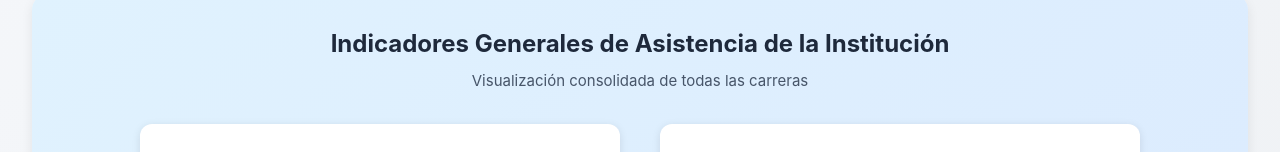
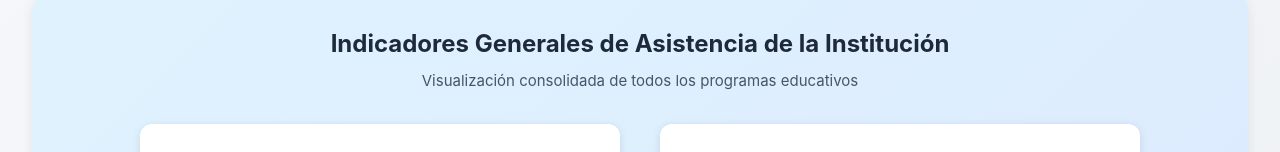
Before and after one commit to IvanFuentes/trayectoriasacademicas, an Angular app: page /indicadores-academicos in a window 1280 px wide. Shown: the part 293-445 px from the top of the page. Built offline with nearby package versions, Linux system fonts and the light colour scheme; sample sign-in values are in the browser's storage.

Commit message:
Updated indicadores-asistencia.component.html

```diff
--- a/src/app/indicadores-academicos/indicadores-asistencia/indicadores-asistencia.component.html
+++ b/src/app/indicadores-academicos/indicadores-asistencia/indicadores-asistencia.component.html
@@ -13,7 +13,7 @@
     <div class="general-section">
       <div class="general-header">
         <h3>Indicadores Generales de Asistencia de la Institución</h3>
-        <p class="general-subtitle">Visualización consolidada de todas las carreras</p>
+        <p class="general-subtitle">Visualización consolidada de todos los programas educativos</p>
       </div>
 
       <div class="charts-row-general">
```
